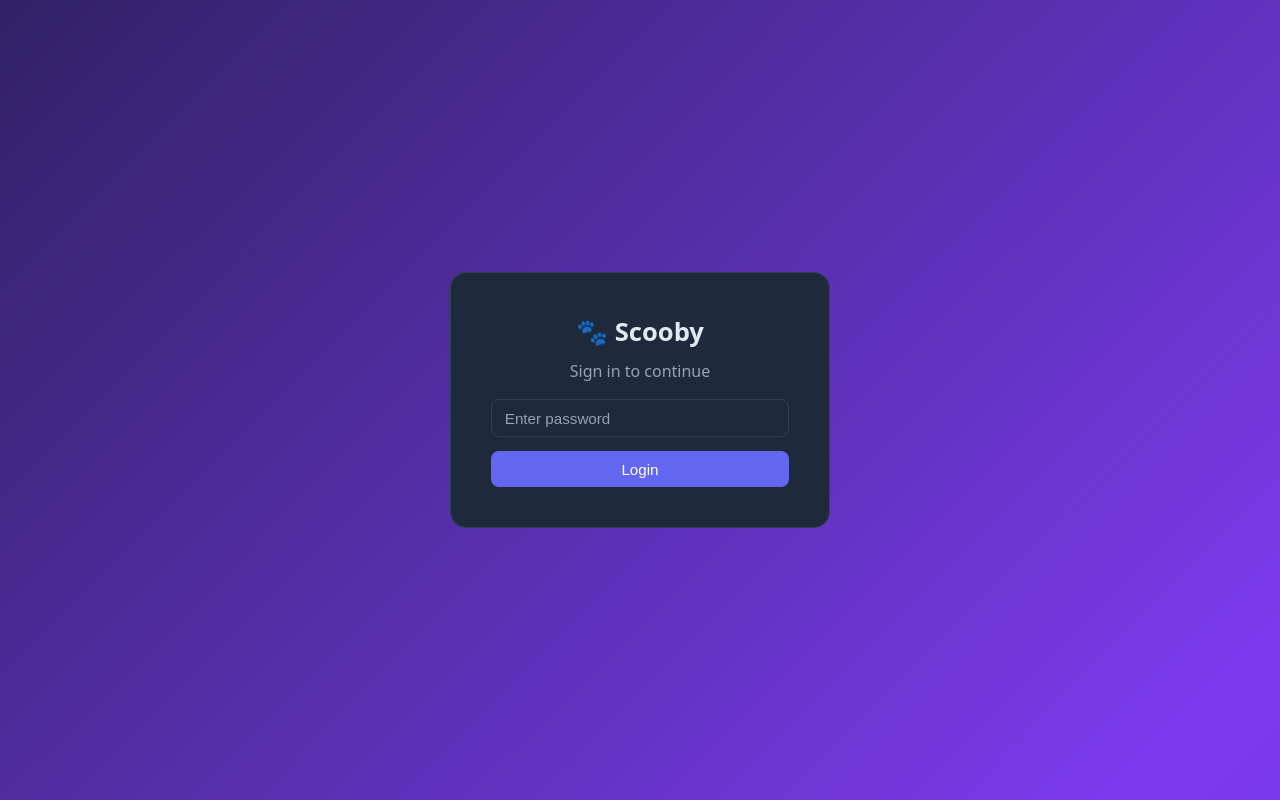
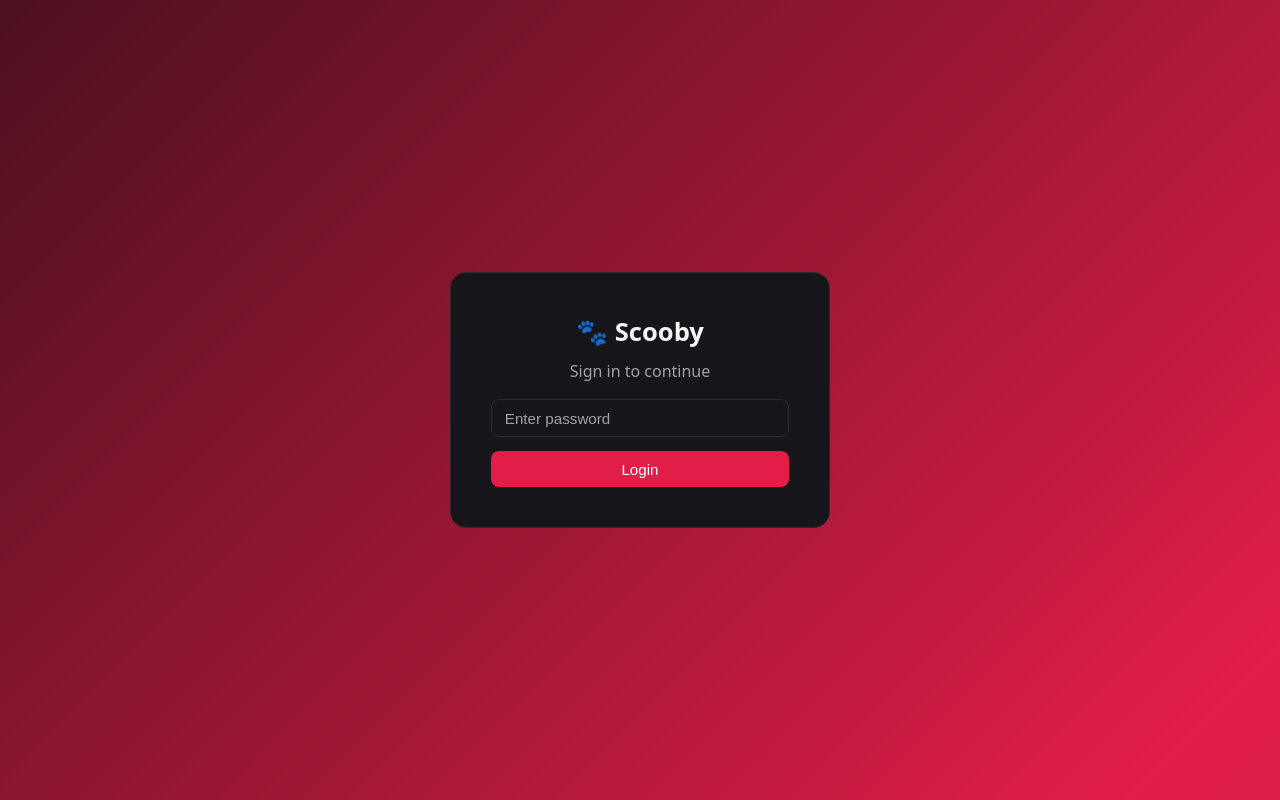
Before and after one commit to The-only-Direction/Scooby_2.0, a Next.js app: page / in a window 1280 px wide. Built offline with nearby package versions, Linux system fonts and the light colour scheme.

Commit message:
Prototype

```diff
--- a/app/api/assignments/route.js
+++ b/app/api/assignments/route.js
@@ -16,3 +16,21 @@ export async function GET(){
     }
     return Response.json({assignments:data});
 }
+
+export async function PATCH(request){
+    const{id, status}=await request.json();
+    const{error}=await supabase.from('assignments').update({status}).eq('id',id);
+    if(error){
+        return Response.json({success:false, error:error.message}, {status:500});
+    }
+    return Response.json({success:true});
+}
+
+export async function DELETE(request){
+    const {id}=await request.json();
+    const {error}=await supabase.from('assignments').delete().eq('id',id);
+    if(error){
+        return Response.json({success:false, error:error.message}, {status:500});
+    }
+    return Response.json({success:true});
+}
--- a/app/globals.css
+++ b/app/globals.css
@@ -1,14 +1,14 @@
 :root {
-  --bg: #0f172a;
-  --surface: #1e293b;
-  --surface-2: #263449;
-  --border: #334155;
-  --text: #e2e8f0;
-  --text-muted: #94a3b8;
-  --accent: #6366f1;
-  --accent-hover: #4f46e5;
-  --accent-soft: rgba(99, 102, 241, 0.14);
-  --positive: #34d399;
+  --bg: #0a0a0c;
+  --surface: #16161a;
+  --surface-2: #1f1f24;
+  --border: #2a2a30;
+  --text: #f5f5f5;
+  --text-muted: #a1a1aa;
+  --accent: #e11d48;
+  --accent-hover: #be123c;
+  --accent-soft: rgba(225, 29, 72, 0.16);
+  --positive: #f43f5e;
 }
 
 * { box-sizing: border-box; padding: 0; margin: 0; }
@@ -53,7 +53,7 @@ h2 { font-size: 1.2rem; font-weight: 600; }
   font-size: 0.95rem; cursor: pointer; transition: all 0.15s;
 }
 .nav-btn:hover { background: var(--surface); color: var(--text); }
-.nav-btn.active { background: var(--accent-soft); color: #c7d2fe; font-weight: 600; }
+.nav-btn.active { background: var(--accent-soft); color: #fda4af; font-weight: 600; }
 
 .main { flex: 1; padding: 2.5rem; overflow-x: auto; }
 .subtitle { color: var(--text-muted); margin: 0.35rem 0 1.5rem; }
@@ -104,7 +104,7 @@ tbody tr:last-child td { border-bottom: none; }
 /* ---- Auth (login) ---- */
 .auth-page { display: flex; align-items: center; justify-content: center; min-height: 100vh; padding: 2rem;
   background:
-  linear-gradient(-45deg, #4338ca, #7c3aed, #0f172a, #6366f1);
+  linear-gradient(-45deg, #7f1d1d, #e11d48, #0a0a0c, #be123c);
   background-size:400% 400%;
   animation: gradientMove 8s linear infinite;
 }
@@ -119,7 +119,7 @@ tbody tr:last-child td { border-bottom: none; }
 /* ---- Vendor page ---- */
 .vendor-page { max-width: 720px; margin: 0 auto; padding: 3rem 2rem; }
 .badge {
-  display: inline-block; background: var(--accent-soft); color: #c7d2fe;
+  display: inline-block; background: var(--accent-soft); color: #fda4af;
   padding: 0.25rem 0.7rem; border-radius: 999px; font-size: 0.8rem; margin-top: 0.5rem;
 }
 .panel {
@@ -128,6 +128,21 @@ tbody tr:last-child td { border-bottom: none; }
 }
 .panel h2 { margin-bottom: 0.5rem; }
 
+.work-card{
+  display:block;
+  background:linear-gradient(135deg, rgba(225,29,72,0.14), rgba(127,29,29,0.14));
+  border: 1px solid var(--border);
+  border-radius: 14px;
+  padding: 1.25rem;
+  margin-bottom: 1rem;
+  transition: all 0.2s;
+}
+
+.word-card:hover{
+  transform:translateY(-3px);
+  border-color: var(--accent);
+  box-shadow: 0 8px 24px rgba(99,102,241,0.25);
+}
 
 @keyframes gradientMove{
   0%   {background-position: 0% 50%;}
```
Also changed, not shown: app/dashboard/page.js (+38 -9 lines), app/vendor/page.js.
